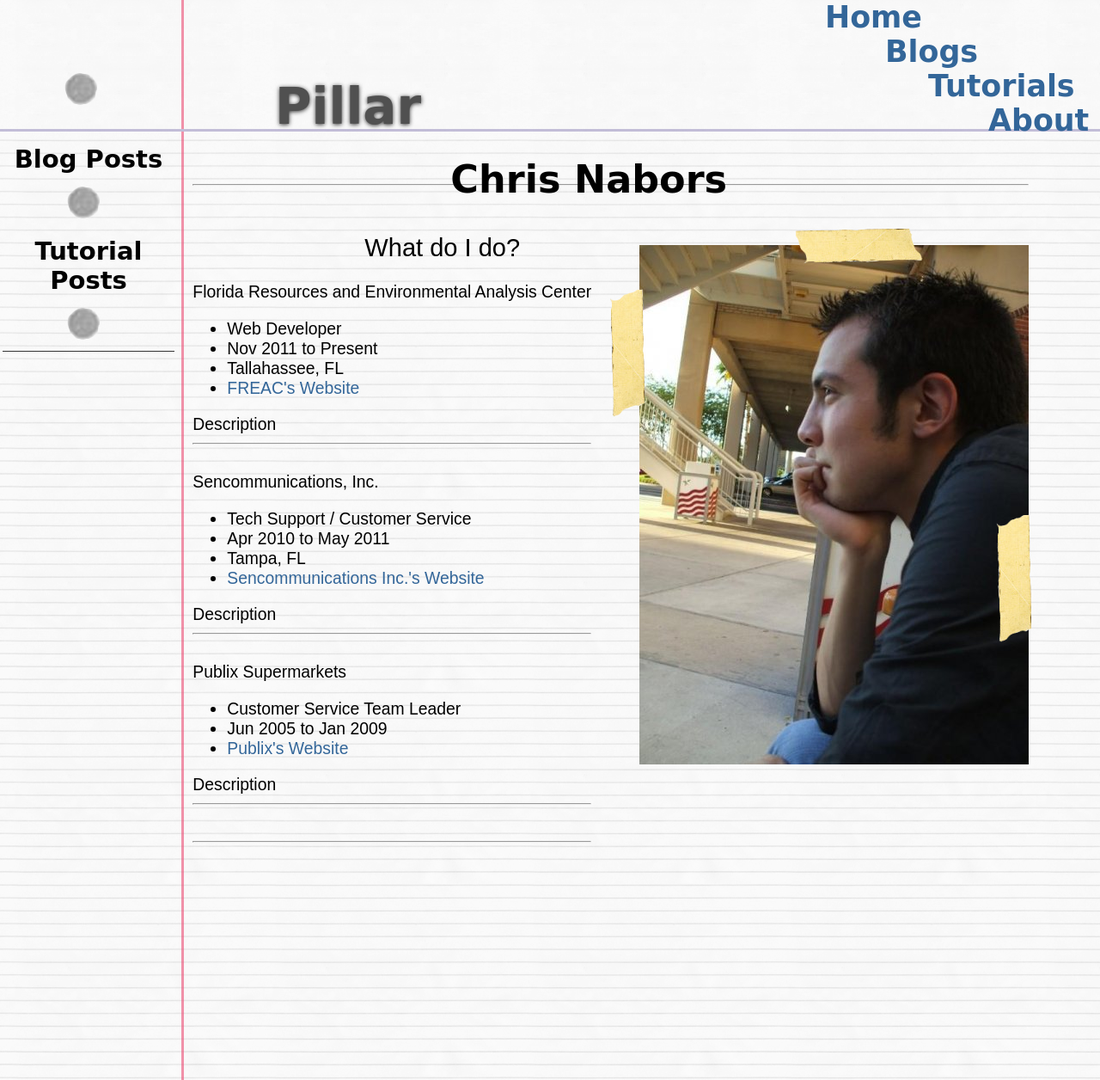
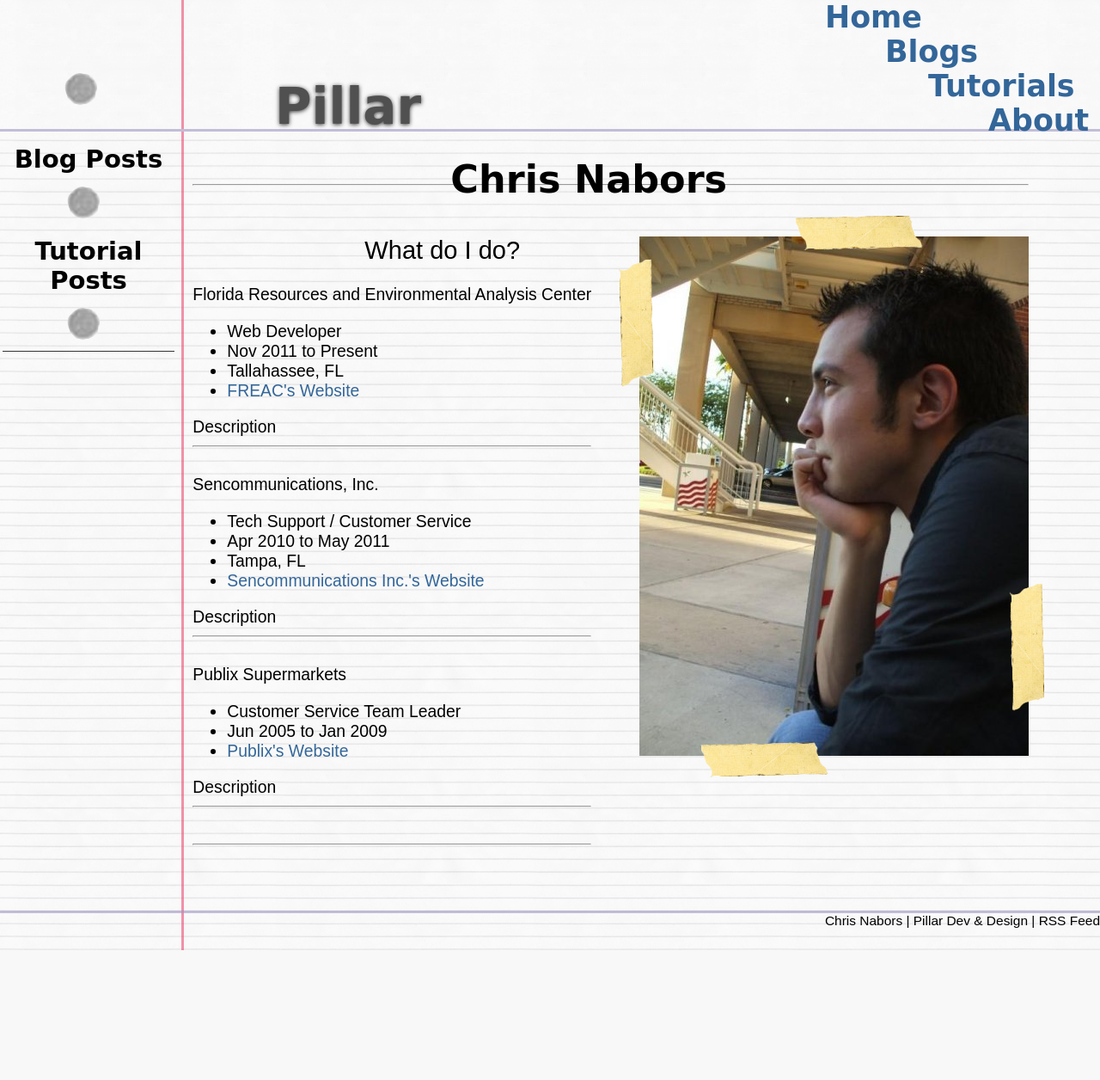
Before and after one commit to PillarDev-Design/PillarBlog, a Django app: template data/templates/blog/about.html in a window 1280 px wide; the page is wider, and only the part inside the window is pictured. Shown: the top 1256 px of that part at 86% size. After the commit the page ends 1105 px from the top of that part, so only its background shows below. Run offline with Django 3.2, Linux system fonts and the light colour scheme; the template is opened without the code that fills it, so the values that code supplies are empty; parts of the project's set-up code (start-up, migrations or seed data) failed here and were passed over; some web fonts are replaced.

Commit message:
Fixed div changes in About

```diff
--- a/data/templates/blog/about.html
+++ b/data/templates/blog/about.html
@@ -42,6 +42,7 @@
                     Chris Nabors
                 </div>
                 <hr />
+                <div id='about_page_content_picture_wrapper'>
                     <div id='about_page_content_picture_one'>
                     </div>
                     <div id='about_page_content_vertical_tape_one'>
@@ -49,6 +50,9 @@
                     <div id='about_page_content_vertical_tape_two'>
                     </div>
                     <div id='about_page_content_horizontal_tape_one'>
+                    </div>
+                    <div id='about_page_content_horizontal_tape_two'>
+                    </div>
                 </div>
                 <div id='about_page_content_content'>
                     <div id='about_page_content_content_title'>
--- a/data/www/style.css
+++ b/data/www/style.css
@@ -262,42 +262,56 @@ pre {
         position: relative;
         top: 30px;
     }
+    #about_page_content_picture_wrapper {
+        float:right;
+        height: 604px;
+        margin: 50px 0 0 0;
+        position:relative;
+        width:453px;
+    }
         #about_page_content_picture_one {
             background: url(Nabors1.jpg) no-repeat;
             float:right;
             height:604px;
             position:relative;
-        top: 60px;
             width:453px;
         }
         #about_page_content_vertical_tape_one {
             background: url(tape_vertical.png) no-repeat;
             height:152px;
-        left: 485px;
+            left:-25px;
             position:relative;
-        top: 110px;
+            top:25px;
             width:43px;
         }
         #about_page_content_vertical_tape_two {
             background: url(tape_vertical.png) no-repeat;
             height:152px;
-        left: 935px;
+            left:430px;
             position:relative;
-        top: 220px;
+            top:250px;
             width:43px;
         }
         #about_page_content_horizontal_tape_one {
             background: url(tape_horizontal.png) no-repeat;
             height:43px;
-        left: 700px;
+            left:180px;
             position:relative;
-        top: -265px;
+            top:-330px;
+            width:152px;
+        }
+        #about_page_content_horizontal_tape_two {
+            background: url(tape_horizontal.png) no-repeat;
+            height:43px;
+            left: 70px;
+            position:relative;
+            top:240px;
             width:152px;
         }
     #about_page_content_content {
         position:relative;
         float:left;
-        top: -300px;
+        padding: 50px 0 0 0;
     }
         #about_page_content_content_title {
             font-size: 1.5em;
```
Also changed, not shown: 7 other files. Lines whose indentation alone changed are shown as unchanged.
